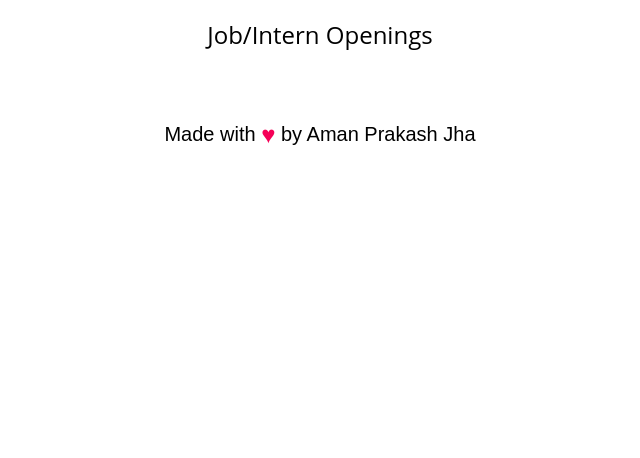
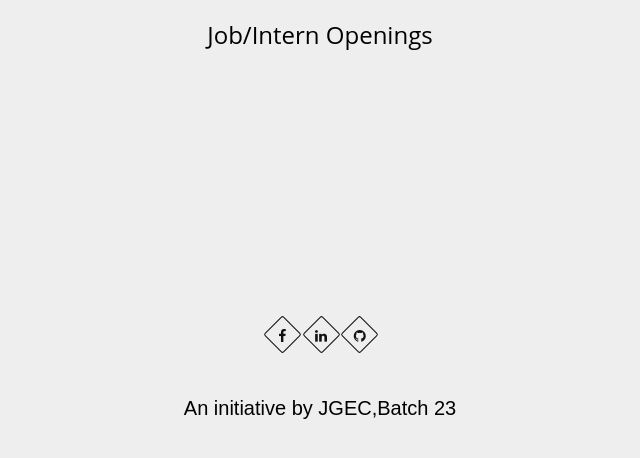
Before and after one commit to amanjha8100/PlacementCell, a Flask app: page / in a window 1280 px wide. Shown: the top 458 px of the page, without its empty margins (320-960 px from the left). Run offline with Flask 2, Linux system fonts and the light colour scheme; data that the repository does not hold is empty; some libraries are stand-ins or nearby versions.

Commit message:
frontend and other changes

```diff
--- a/static/css/stylebasee.css
+++ b/static/css/stylebasee.css
@@ -0,0 +1,64 @@
+@import url("//maxcdn.bootstrapcdn.com/font-awesome/4.3.0/css/font-awesome.min.css");
+
+body { background-color: #eee; }
+
+.footer-social-links{
+    font-size: 14px;
+  text-align: center;
+  margin-top: 20%;
+}
+.footer-social-links a{
+    width: 25px;
+    height: 25px;
+    line-height: 25px !important;
+    position: relative;
+    margin: 0 5px;
+    text-align: center;
+    display: inline-block;
+    color: #111;
+
+    -webkit-transition: all 0.27s cubic-bezier(0.300, 0.100, 0.580, 1.000);
+    -moz-transition: all 0.27s cubic-bezier(0.300, 0.100, 0.580, 1.000);
+    -o-transition: all 0.27s cubic-bezier(0.300, 0.100, 0.580, 1.000);
+    -ms-transition: all 0.27s cubic-bezier(0.300, 0.100, 0.580, 1.000);
+    transition: all 0.27s cubic-bezier(0.300, 0.100, 0.580, 1.000);
+}
+.footer-social-links a i,
+.footer-social-links a span{
+    position: relative;
+    top: 2px;
+    left: 1px;
+}
+.footer-social-links a:before{
+    content: "";
+    display: inline-block;
+    width: 100%;
+    height: 100%;
+    position: absolute;
+    top: 0;
+    left: 0;
+    border: 1px solid #111;
+
+    -webkit-border-radius: 2px;
+    -moz-border-radius: 2px;
+    border-radius: 2px;
+
+    -webkit-transform: rotate(45deg);
+    -moz-transform: rotate(45deg);
+    -o-transform: rotate(45deg);
+    -ms-transform: rotate(45deg);
+    transform: rotate(45deg);
+
+    -webkit-transition: all 0.27s cubic-bezier(0.300, 0.100, 0.580, 1.000);
+    -moz-transition: all 0.27s cubic-bezier(0.300, 0.100, 0.580, 1.000);
+    -o-transition: all 0.27s cubic-bezier(0.300, 0.100, 0.580, 1.000);
+    -ms-transition: all 0.27s cubic-bezier(0.300, 0.100, 0.580, 1.000);
+    transition: all 0.27s cubic-bezier(0.300, 0.100, 0.580, 1.000);
+
+}
+.footer-social-links a:hover{
+    color: #fff;
+}
+.footer-social-links a:hover:before{
+    background: #111;
+}
--- a/templates/index.html
+++ b/templates/index.html
@@ -7,6 +7,11 @@
         <meta name="viewport" content="width=device-width, initial-scale=1.0">
 
         <link rel="stylesheet" href="static/css/stylebase.css">
+        <link rel="stylesheet" href="static/css/stylebasee.css">
+        <link rel="stylesheet" href="static/bootstrap/css/sb-admin.css">
+        <link rel="stylesheet" href="static/bootstrap/css/sb-admin.min.css">
+        <link rel="stylesheet" href="https://cdnjs.cloudflare.com/ajax/libs/font-awesome/4.7.0/css/font-awesome.min.css">
+        <link rel="icon" href="static/imgs/jgeclogo.jpg" type="image/gif" sizes="16x16">
     </head>
     <body>
         <table>
@@ -16,10 +21,7 @@
                   {% for fr in firstrow %}
                 <th scope="col">{{fr}}</th>
                 {% endfor %}
-                <!--<th scope="col">Account</th>
-                <th scope="col">Due Date</th>
-                <th scope="col">Amount</th>
-                <th scope="col">Period</th>-->
+
               </tr>
             </thead>
             <tbody>
@@ -38,10 +40,20 @@
 
             </tbody>
           </table>
-          <div class="made-with-love">
-            Made with
-            <i>♥</i> by
-            <a target="_blank" href="https://github.com/amanjha8100">Aman Prakash Jha</a>
+
+
+          <div class="footer-social-links">
+            <a href="https://www.facebook.com/Jgecplacement/" title="Facebook" target="_blank"><i class="fa fa-facebook"></i></a>
+
+
+            <a href="https://www.linkedin.com/company/jgecplacementcell/" title="LinkedIn+" target="_blank"><i class="fa fa-linkedin"></i></a>
+            <a href="https://github.com/amanjha8100" title="Dribbble" target="_blank"><i class="fa fa-github"></i></a>
+          </div>
+
+
+           <div class="made-with-love">
+            An initiative by
+            JGEC,Batch 23
           </div>
     </body>
 </html>
```
Also changed, not shown: static/imgs/jgeclogo.jpg (added).
